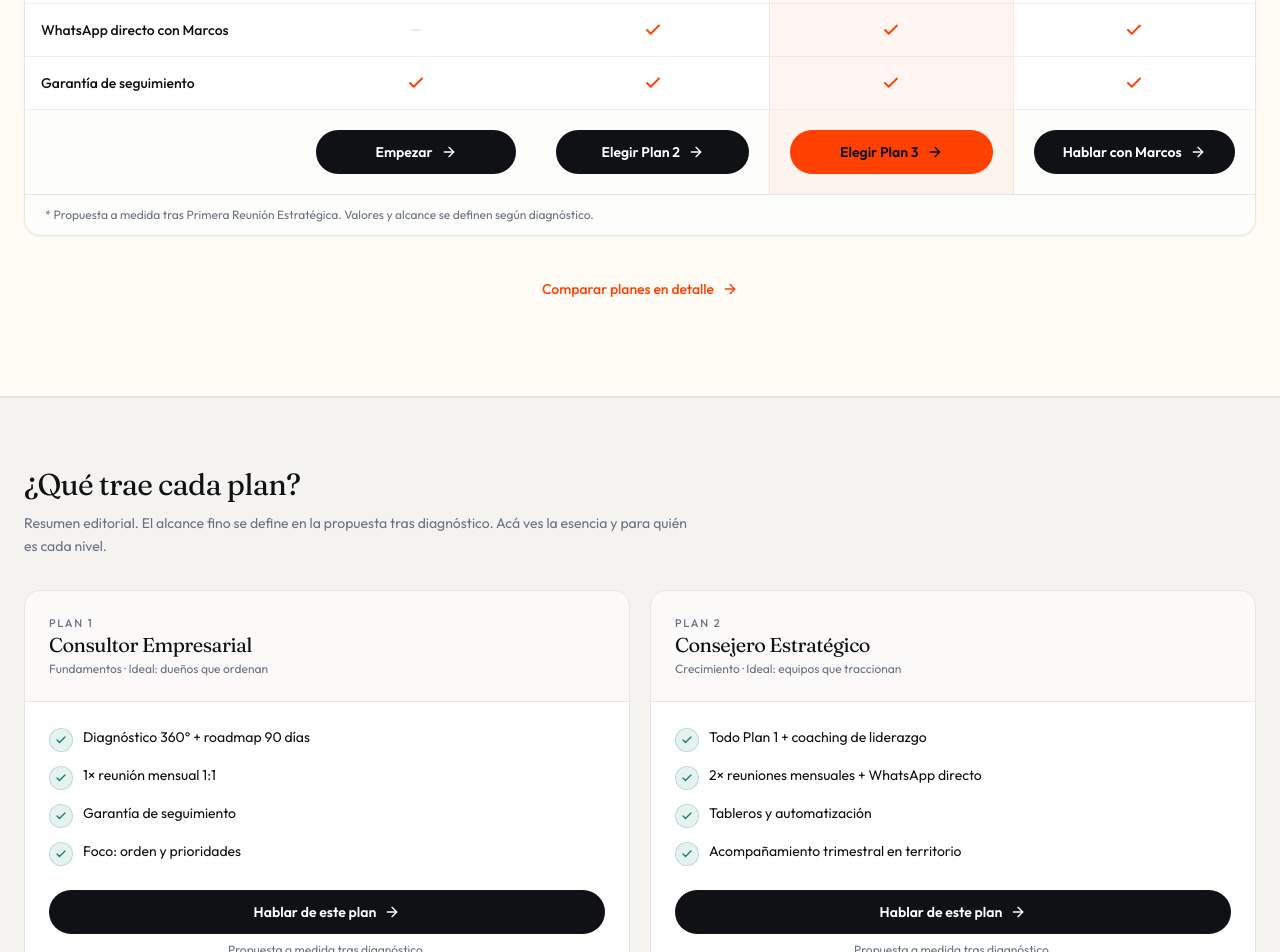
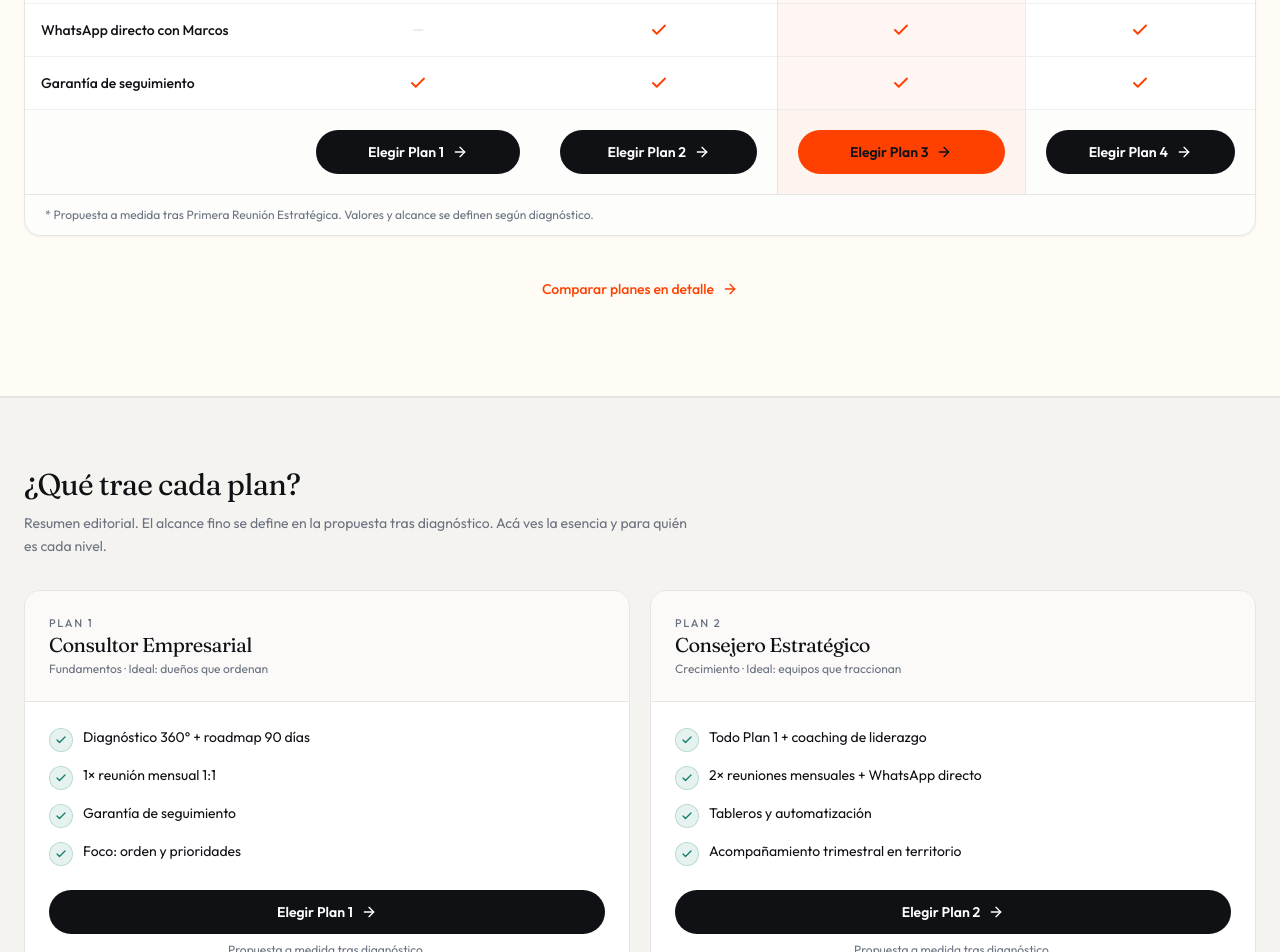
Before and after one commit to gonzalojoel1-sudo/webmarcosbarbosagroup, a Next.js app: page /planes in a window 1280 px wide. Shown: the part 1460-2412 px from the top of the page. Built offline with nearby package versions, Linux system fonts and the light colour scheme.

Commit message:
fix(planes): CTAs consistentes Elegir Plan 1-4 en tabla y detalle

```diff
--- a/app/planes/page.tsx
+++ b/app/planes/page.tsx
@@ -177,7 +177,7 @@ export default function PlanesPage() {
                     href="/contacto"
                     className={`w-full inline-flex items-center justify-center gap-2 rounded-full px-5 py-3 text-sm font-semibold transition-colors ${p.highlight ? "bg-primary text-primary-fg hover:bg-primary-hover" : "bg-ink text-white hover:bg-ink-soft"}`}
                   >
-                    {p.highlight ? "Elegir Plan 3" : "Hablar de este plan"} <ArrowRight size={16} />
+                    Elegir {p.id} <ArrowRight size={16} />
                   </Link>
                   <p className="mt-2 text-xs text-muted text-center">Propuesta a medida tras diagnóstico.</p>
                 </div>
--- a/components/plans-table.tsx
+++ b/components/plans-table.tsx
@@ -26,7 +26,7 @@ const plans: Plan[] = [
     name: "Consultor Empresarial",
     subtitle: "Plan 1 · Fundamentos",
     ideal: "Dueños que ordenan",
-    cta: "Empezar",
+    cta: "Elegir Plan 1",
   },
   {
     id: "p2",
@@ -49,7 +49,7 @@ const plans: Plan[] = [
     name: "Director Corporativo",
     subtitle: "Plan 4 · Board",
     ideal: "Grupos y directorios",
-    cta: "Hablar con Marcos",
+    cta: "Elegir Plan 4",
   },
 ]
 
```
